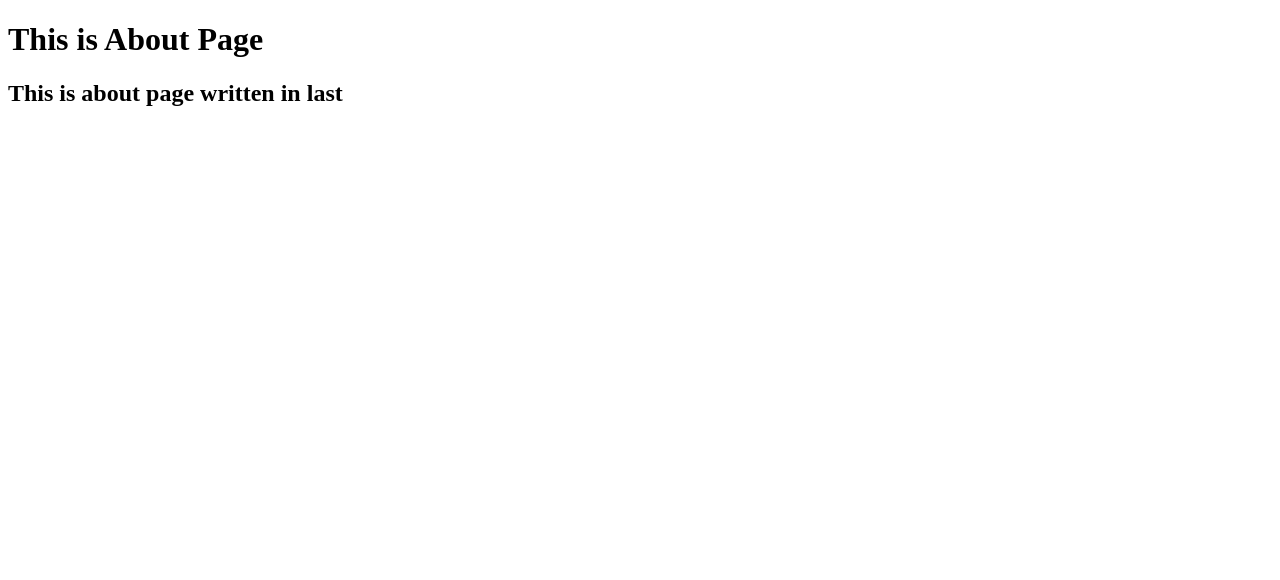
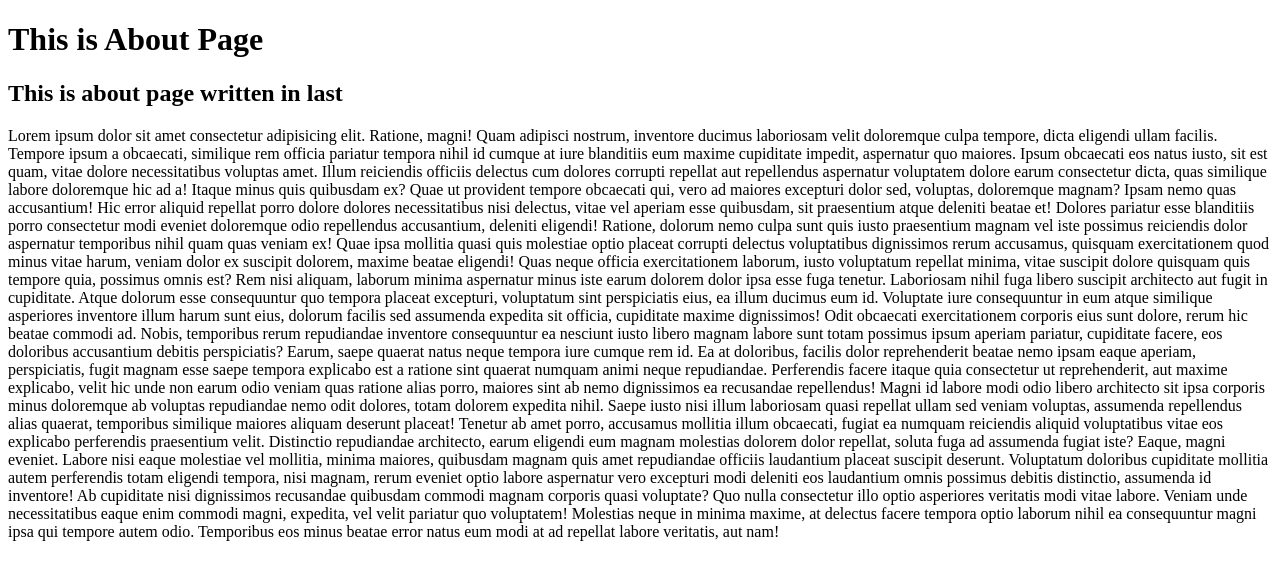
Before and after one commit to codewithshreesant/demo, a plain HTML site: page about.html in a window 1280 px wide. Drawn offline with Linux system fonts and the light colour scheme.

Commit message:
changing about page

```diff
--- a/about.html
+++ b/about.html
@@ -1,10 +1,12 @@
 <!DOCTYPE html>
 <html lang="en">
+
 <head>
     <meta charset="UTF-8">
     <meta name="viewport" content="width=device-width, initial-scale=1.0">
     <title>About Page</title>
 </head>
+
 <body>
 
     <div>
@@ -15,5 +17,49 @@
         <h2>This is about page written in last</h2>
     </div>
 
+    <div>
+        <p>Lorem ipsum dolor sit amet consectetur adipisicing elit. Ratione, magni! Quam adipisci nostrum, inventore
+            ducimus laboriosam velit doloremque culpa tempore, dicta eligendi ullam facilis. Tempore ipsum a obcaecati,
+            similique rem officia pariatur tempora nihil id cumque at iure blanditiis eum maxime cupiditate impedit,
+            aspernatur quo maiores. Ipsum obcaecati eos natus iusto, sit est quam, vitae dolore necessitatibus voluptas
+            amet. Illum reiciendis officiis delectus cum dolores corrupti repellat aut repellendus aspernatur voluptatem
+            dolore earum consectetur dicta, quas similique labore doloremque hic ad a! Itaque minus quis quibusdam ex?
+            Quae ut provident tempore obcaecati qui, vero ad maiores excepturi dolor sed, voluptas, doloremque magnam?
+            Ipsam nemo quas accusantium! Hic error aliquid repellat porro dolore dolores necessitatibus nisi delectus,
+            vitae vel aperiam esse quibusdam, sit praesentium atque deleniti beatae et! Dolores pariatur esse blanditiis
+            porro consectetur modi eveniet doloremque odio repellendus accusantium, deleniti eligendi! Ratione, dolorum
+            nemo culpa sunt quis iusto praesentium magnam vel iste possimus reiciendis dolor aspernatur temporibus nihil
+            quam quas veniam ex! Quae ipsa mollitia quasi quis molestiae optio placeat corrupti delectus voluptatibus
+            dignissimos rerum accusamus, quisquam exercitationem quod minus vitae harum, veniam dolor ex suscipit
+            dolorem, maxime beatae eligendi! Quas neque officia exercitationem laborum, iusto voluptatum repellat
+            minima, vitae suscipit dolore quisquam quis tempore quia, possimus omnis est? Rem nisi aliquam, laborum
+            minima aspernatur minus iste earum dolorem dolor ipsa esse fuga tenetur. Laboriosam nihil fuga libero
+            suscipit architecto aut fugit in cupiditate. Atque dolorum esse consequuntur quo tempora placeat excepturi,
+            voluptatum sint perspiciatis eius, ea illum ducimus eum id. Voluptate iure consequuntur in eum atque
+            similique asperiores inventore illum harum sunt eius, dolorum facilis sed assumenda expedita sit officia,
+            cupiditate maxime dignissimos! Odit obcaecati exercitationem corporis eius sunt dolore, rerum hic beatae
+            commodi ad. Nobis, temporibus rerum repudiandae inventore consequuntur ea nesciunt iusto libero magnam
+            labore sunt totam possimus ipsum aperiam pariatur, cupiditate facere, eos doloribus accusantium debitis
+            perspiciatis? Earum, saepe quaerat natus neque tempora iure cumque rem id. Ea at doloribus, facilis dolor
+            reprehenderit beatae nemo ipsam eaque aperiam, perspiciatis, fugit magnam esse saepe tempora explicabo est a
+            ratione sint quaerat numquam animi neque repudiandae. Perferendis facere itaque quia consectetur ut
+            reprehenderit, aut maxime explicabo, velit hic unde non earum odio veniam quas ratione alias porro, maiores
+            sint ab nemo dignissimos ea recusandae repellendus! Magni id labore modi odio libero architecto sit ipsa
+            corporis minus doloremque ab voluptas repudiandae nemo odit dolores, totam dolorem expedita nihil. Saepe
+            iusto nisi illum laboriosam quasi repellat ullam sed veniam voluptas, assumenda repellendus alias quaerat,
+            temporibus similique maiores aliquam deserunt placeat! Tenetur ab amet porro, accusamus mollitia illum
+            obcaecati, fugiat ea numquam reiciendis aliquid voluptatibus vitae eos explicabo perferendis praesentium
+            velit. Distinctio repudiandae architecto, earum eligendi eum magnam molestias dolorem dolor repellat, soluta
+            fuga ad assumenda fugiat iste? Eaque, magni eveniet. Labore nisi eaque molestiae vel mollitia, minima
+            maiores, quibusdam magnam quis amet repudiandae officiis laudantium placeat suscipit deserunt. Voluptatum
+            doloribus cupiditate mollitia autem perferendis totam eligendi tempora, nisi magnam, rerum eveniet optio
+            labore aspernatur vero excepturi modi deleniti eos laudantium omnis possimus debitis distinctio, assumenda
+            id inventore! Ab cupiditate nisi dignissimos recusandae quibusdam commodi magnam corporis quasi voluptate?
+            Quo nulla consectetur illo optio asperiores veritatis modi vitae labore. Veniam unde necessitatibus eaque
+            enim commodi magni, expedita, vel velit pariatur quo voluptatem! Molestias neque in minima maxime, at
+            delectus facere tempora optio laborum nihil ea consequuntur magni ipsa qui tempore autem odio. Temporibus
+            eos minus beatae error natus eum modi at ad repellat labore veritatis, aut nam!</p>
+    </div>
 </body>
+
 </html>
```
